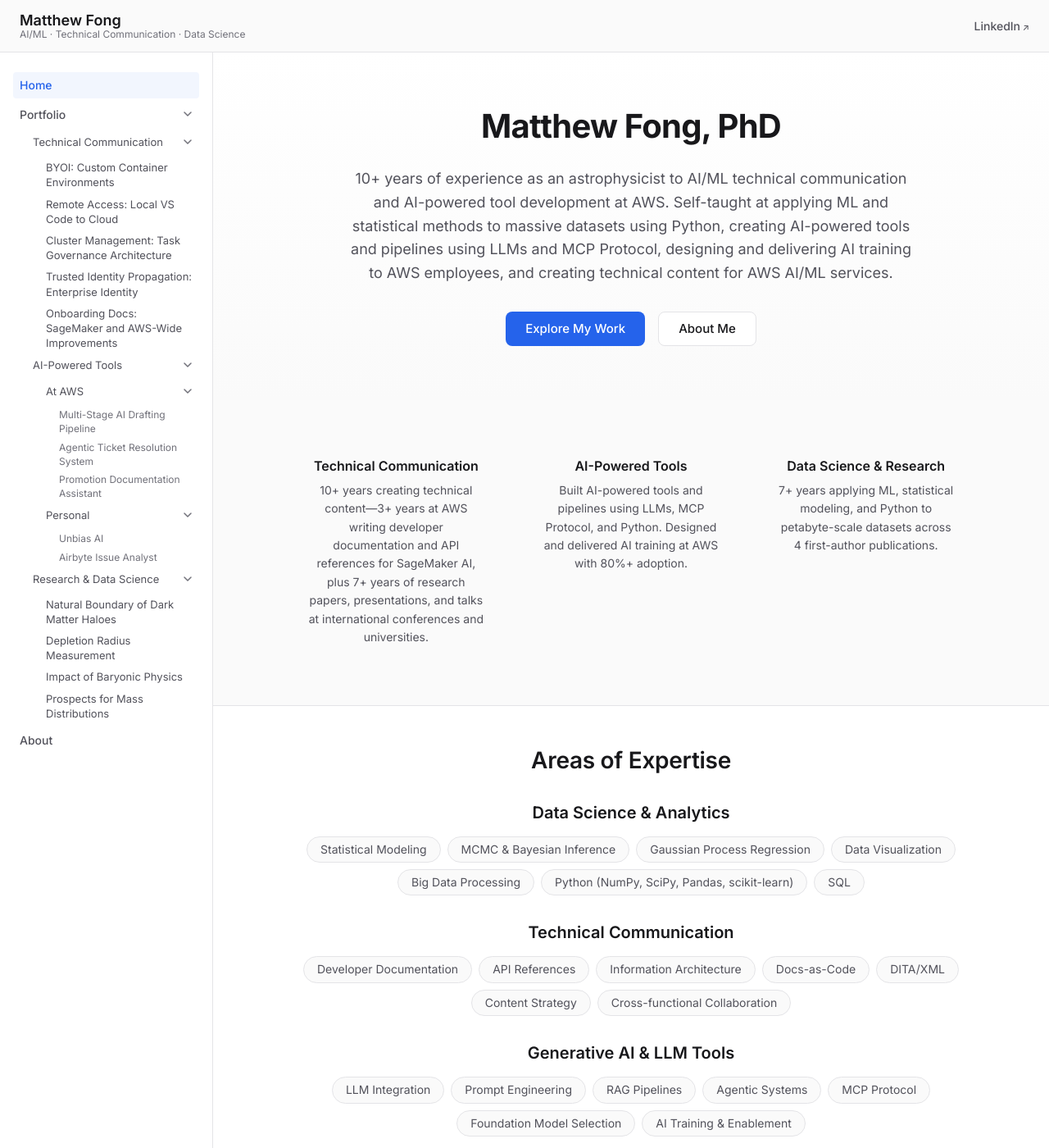
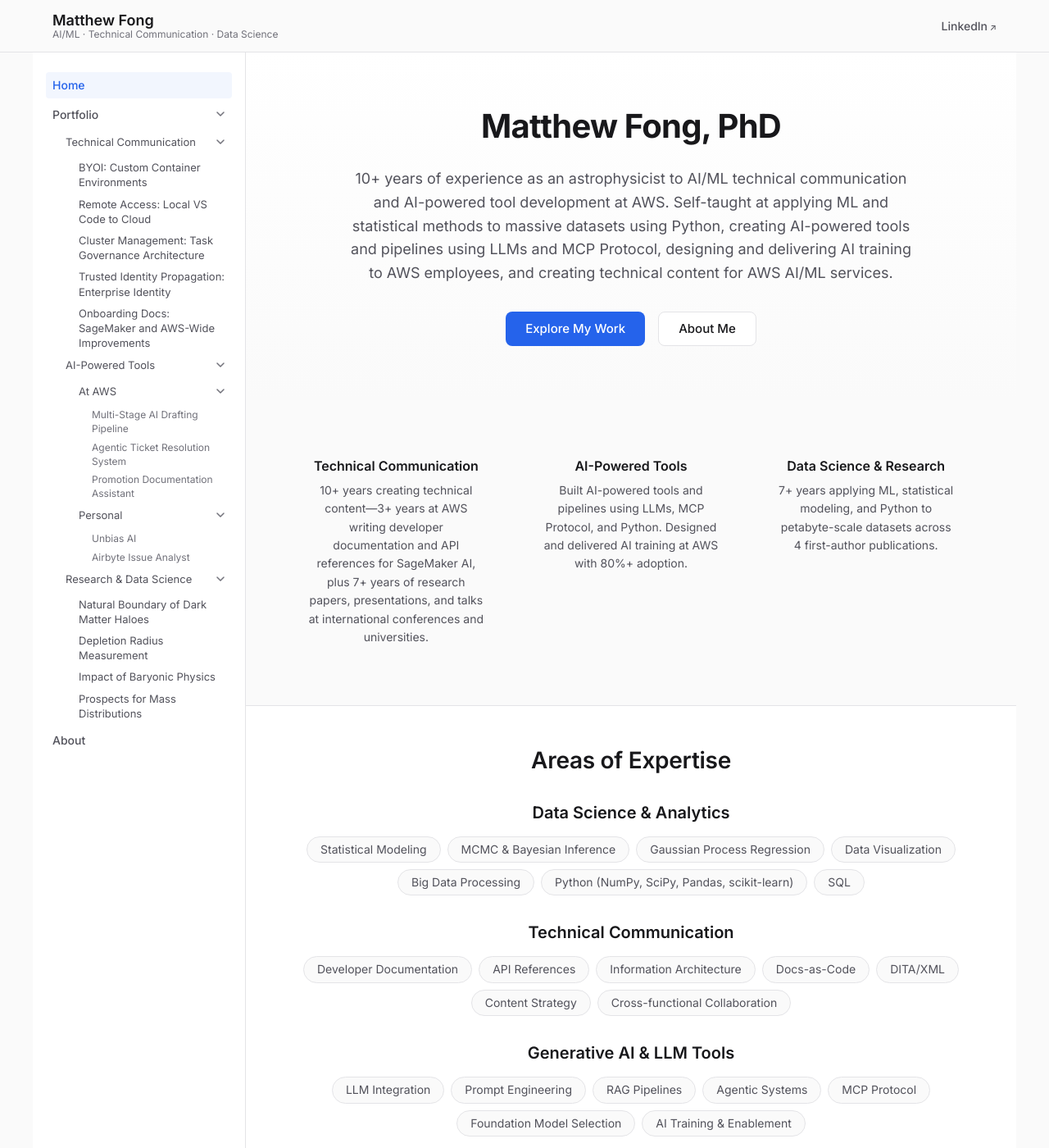
Before and after one commit to mfong955/portfolio, a Jekyll site: the page built from index.html, in a window 1280 px wide and 1400 px high. Shown: the whole window at 82% size. Built offline with Jekyll 4.4.1, drawn with Linux system fonts in a browser that asks for light colours.

Commit message:
center page

```diff
--- a/assets/css/main.css
+++ b/assets/css/main.css
@@ -155,6 +155,8 @@ pre code {
 }
 
 .header-container {
+  max-width: var(--max-width);
+  margin: 0 auto;
   padding: 0 var(--space-lg);
   height: 100%;
   display: flex;
@@ -262,6 +264,8 @@ pre code {
   display: grid;
   grid-template-columns: var(--sidebar-width) 1fr var(--toc-width);
   min-height: calc(100vh - var(--header-height));
+  max-width: var(--max-width);
+  margin: 0 auto;
 }
 
 .main-content {
```
